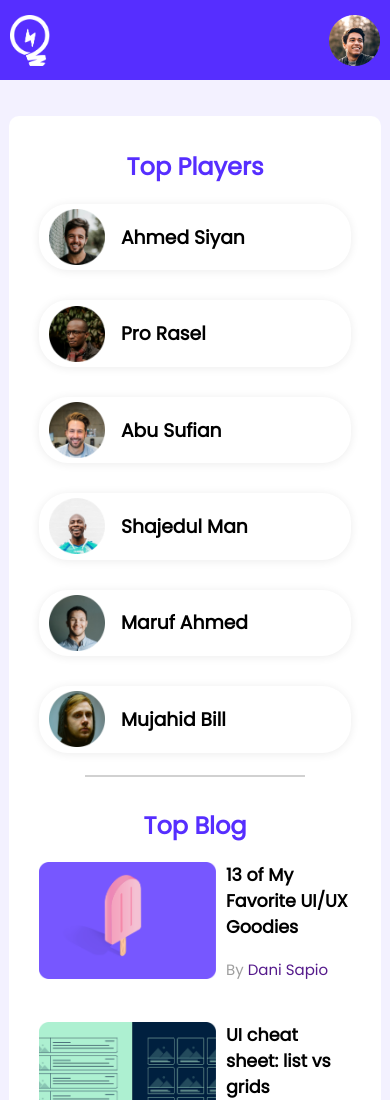
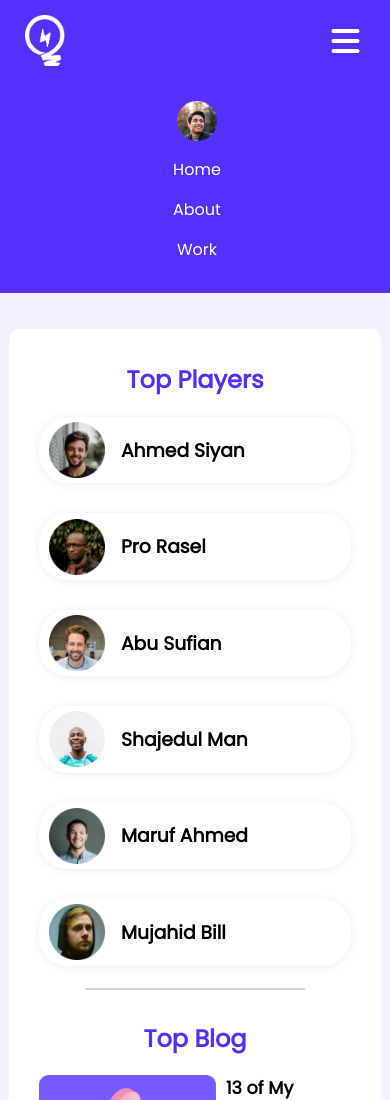
Before and after one commit to sinu5550/leader-board-css3, a plain HTML site: page index.html in a window 390 px wide. Shown: the top 1100 px of the page. Drawn offline with Linux system fonts and the light colour scheme.

Commit message:
nav bar upgraded

```diff
--- a/index.html
+++ b/index.html
@@ -17,14 +17,24 @@
                     <img src="images/icons/logo.png" alt="">
                     <p>Idea</p>
                 </div>
+                <div class="bar">
+                    <i class="fas fa-bars fa-2x"></i>
+                </div>
+                <div class="main-menu">
+
                     <div class="menu">
+
                         <ul>
                             <li><a href="">Home</a></li>
                             <li><a href="">About</a></li>
                             <li><a href="">Work</a></li>
                         </ul>
                         <img src="images/icons/profile.png" alt="">
+
                     </div>
+                </div>
+
+
 
         </nav>
     </header>
--- a/style.css
+++ b/style.css
@@ -10,7 +10,7 @@ body{
 
 }
 nav{
-    height: 80px;
+    /* height: 80px;  */
     background-color: #562EFF;
 
 }
@@ -26,6 +26,7 @@ nav{
 .nav-bar .logo{
     display: flex;
     align-items: center;
+    cursor: pointer;
 }
 .nav-bar .logo p{
     font-size: 24px;
@@ -60,6 +61,9 @@ nav{
     text-decoration: none;
     font-size: 16px;
     color: white;
+}
+.bar{
+    display: none;
 }
 main{
         display: flex;
@@ -212,6 +216,62 @@ a{
     }
 .nav-bar{
     padding: 0px 10px;
+    flex-direction: column;
+    align-items: flex-start;
+    width: 94.97%;
+}
+.nav-bar .menu {
+    /* display: none; */
+
+    flex-direction: column-reverse;
+    justify-content: center;
+    align-items: center;
+
+}
+.nav-bar .menu img{
+    width: 40px;
+    height: 40px;
+    margin-left: 123px;
+    margin-top:20px;
+    cursor: pointer;
+
+}
+
+.nav-bar ul{
+    flex-direction: column;
+
+    text-align: center;
+}
+.nav-bar  li{
+    margin-bottom: 15px;
+    text-align: center;
+    margin-left: 123px;
+}
+.bar{
+    display: block;
+    border: none;
+    width: 48px;
+    cursor: pointer;
+    position: absolute;
+    top: 25px;
+    left: 85%;
+
+}
+.nav-bar>.bar:hover>.main-menu .menu ul{
+    display: block;
+}
+ .nav-bar .logo p{
+    display: none;
+
+}
+
+
+
+.logo img{
+    margin-left: 15px;
+    margin-top: 15px;
+    margin-bottom: 15px;
+
 }
 
 .players, .top-blog-grid, .latest-course-container{
@@ -254,10 +314,7 @@ hr{
 
 
 
-.nav-bar ul li, .nav-bar .logo p{
-    display: none;
 
-}
 
 
 }
```
Also changed, not shown: images/icons/bars-solid.svg (added). Lines whose indentation alone changed are shown as unchanged.
